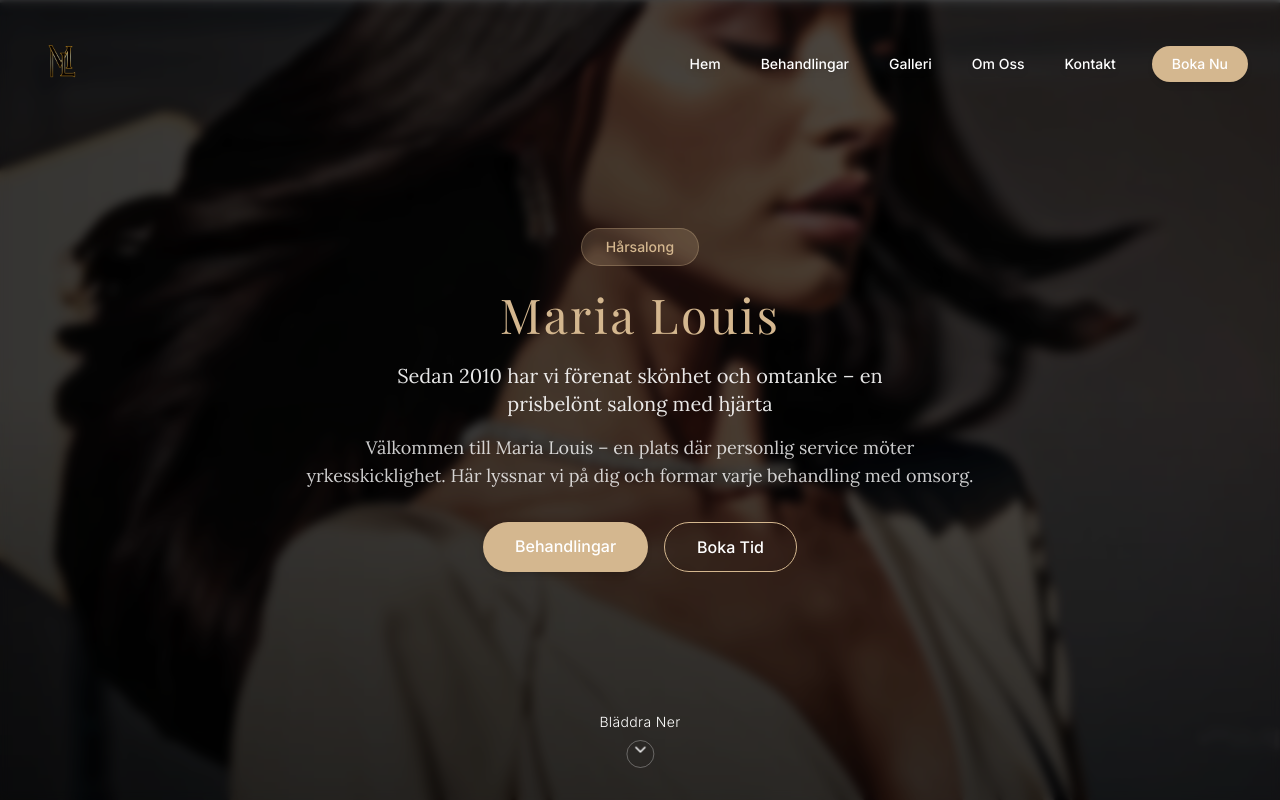
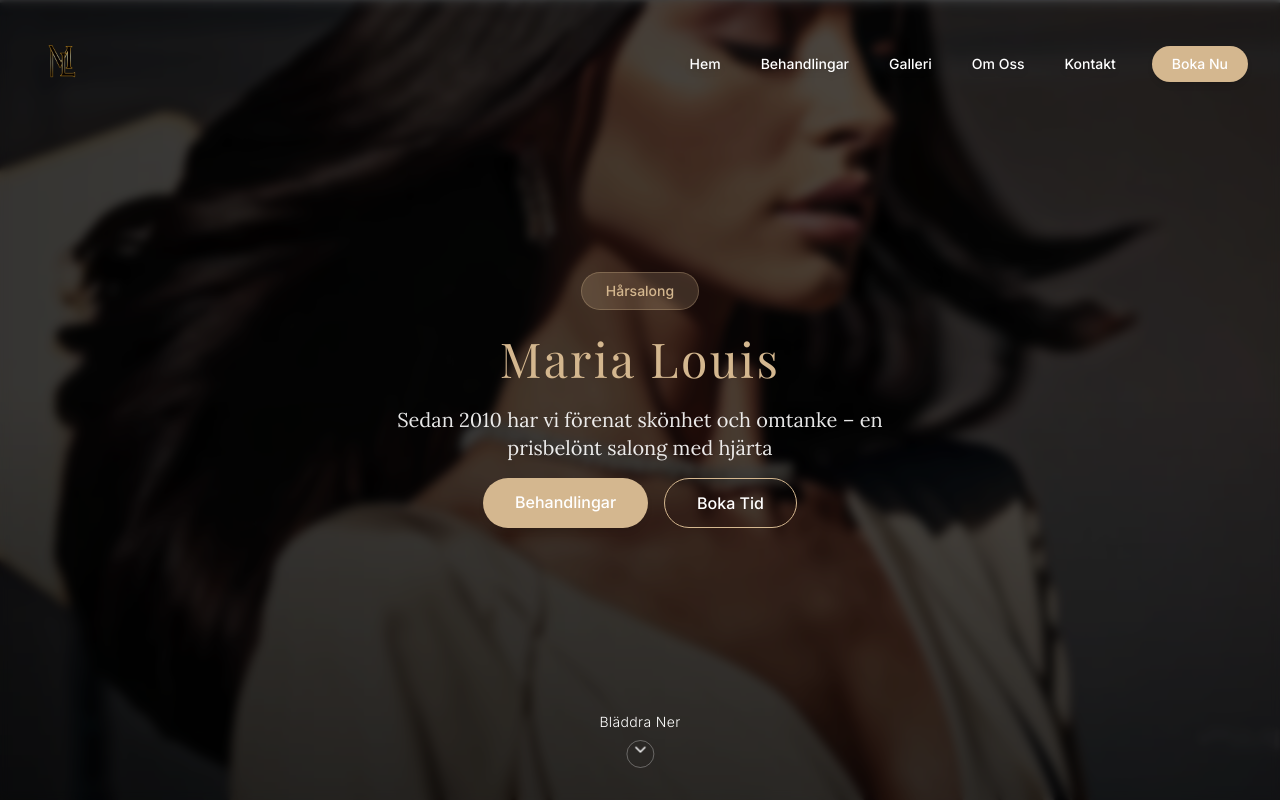
Before and after one commit to Karmauniverse/salongmarialouisorginal-41, a React (Vite) app: page / in a window 1280 px wide. Shown: the top 800 px of the page. Built offline with nearby package versions, Linux system fonts and the light colour scheme; a web font is replaced by a local one.

Commit message:
Visual edit in Lovable
Edited UI in Lovable

```diff
--- a/src/components/Hero.tsx
+++ b/src/components/Hero.tsx
@@ -47,10 +47,7 @@ const Hero: React.FC = () => {
             Sedan 2010 har vi förenat skönhet och omtanke – en prisbelönt salong med hjärta
           </p>
 
-          <p ref={el => elementsRef.current[3] = el} className="animated-element text-lg text-white/80 mb-8 max-w-2xl mx-auto font-lora">
-            Välkommen till Maria Louis – en plats där personlig service möter yrkesskicklighet.
-            Här lyssnar vi på dig och formar varje behandling med omsorg.
-          </p>
+
 
           <div ref={el => elementsRef.current[4] = el} className="animated-element flex flex-col sm:flex-row gap-4 justify-center">
             <a href="#services" className="px-8 py-3 bg-salon-gold text-white font-medium rounded-full hover:bg-salon-brown transition-all text-center shadow-md hover:shadow-lg transform hover:scale-105 duration-300">
```
